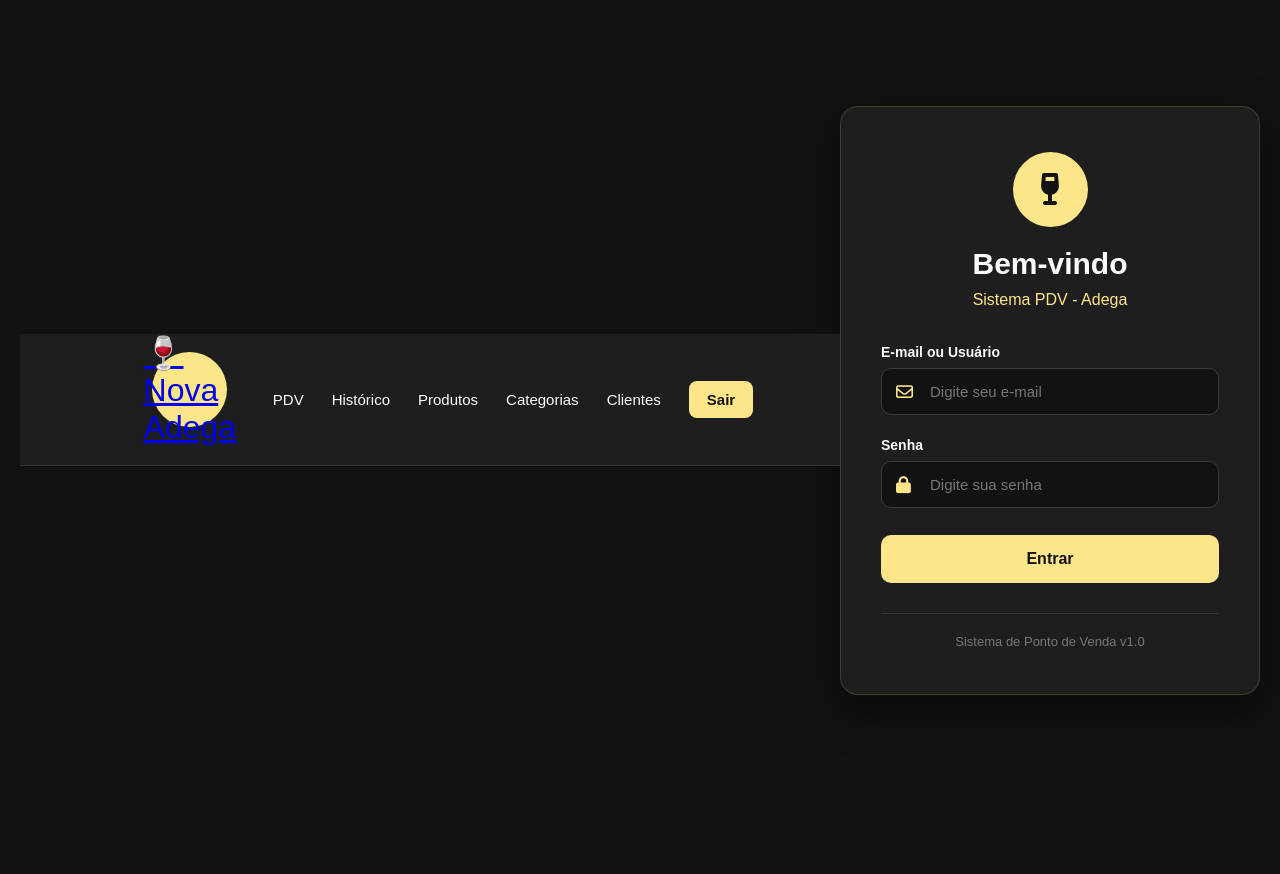
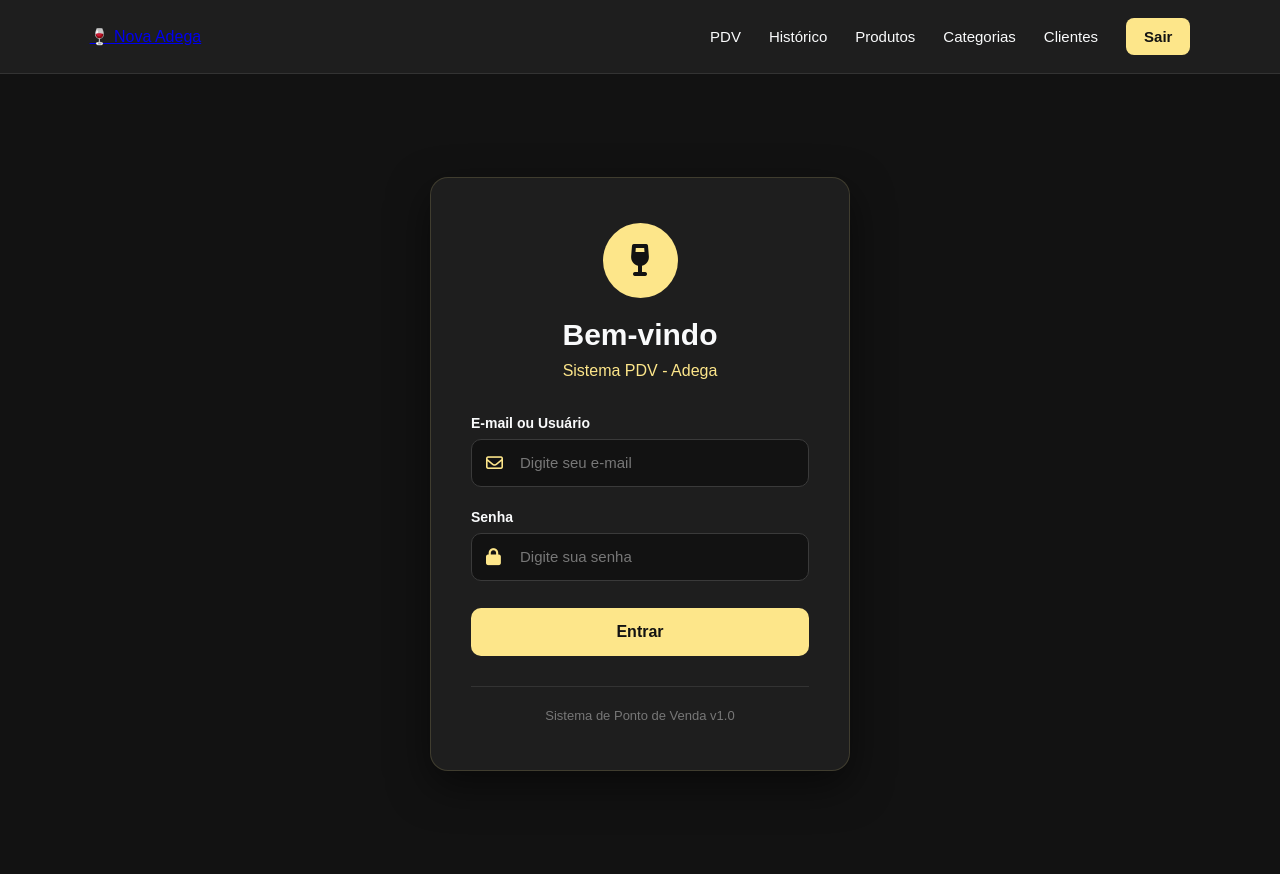
Before and after one commit to Jessy-Lima/Nova-Adega, a FastAPI app: page /auth/login in a window 1280 px wide. Before the commit the page ends 695 px from the top, so only its background shows below. Run offline with FastAPI, Linux system fonts and the light colour scheme.

Commit message:
refactor: Melhorar a estrutura e a semântica do HTML da página de login

```diff
--- a/app/static/CSS/login.css
+++ b/app/static/CSS/login.css
@@ -1,6 +1,6 @@
-/* =========================
+/* =========================================================
    RESET
-========================= */
+========================================================= */
 
 * {
     margin: 0;
@@ -8,68 +8,62 @@ RESET
     box-sizing: border-box;
 }
 
-/* =========================
-PÁGINA
-========================= */
 
-body {
-font-family: Arial, sans-serif;
+/* =========================================================
+   PÁGINA DE LOGIN
+========================================================= */
 
+.login-page {
+    min-height: 100vh;
+
+    width: 100%;
+
+    display: flex;
+    justify-content: center;
+    align-items: center;
+
+    padding: 20px;
 
     background-color: #121212;
 
     color: #F9FAFB;
-
-min-height: 100vh;
-
-display: flex;
-
-justify-content: center;
-
-align-items: center;
-
-padding: 20px;
+}
 
 
-}
-
-/* =========================
+/* =========================================================
    CARD DE LOGIN
-========================= */
+========================================================= */
 
 .login-card {
-background-color: #1E1E1E;
-
-
     width: 100%;
     max-width: 420px;
 
     padding: 45px 40px;
 
+    background-color: #1E1E1E;
+
     border-radius: 18px;
 
     text-align: center;
 
-box-shadow: 0 15px 40px rgba(0, 0, 0, 0.5);
-
     border: 1px solid rgba(253, 230, 138, 0.15);
 
-
+    box-shadow:
+        0 15px 40px rgba(0, 0, 0, 0.5);
 }
 
-/* =========================
+
+/* =========================================================
    LOGO
-========================= */
+========================================================= */
 
-.logo {
+.login-card .logo {
     width: 75px;
     height: 75px;
-
 
     margin: 0 auto 20px;
 
     display: flex;
-
     justify-content: center;
     align-items: center;
 
@@ -80,51 +74,52 @@ color: #121212;
     border-radius: 50%;
 
     font-size: 32px;
+}
 
 
-}
-
-/* =========================
+/* =========================================================
    TÍTULO
-========================= */
+========================================================= */
 
 .login-card h1 {
     color: #F9FAFB;
 
-
     font-size: 30px;
 
     margin-bottom: 10px;
+}
 
 
-}
-
-/* SUBTÍTULO */
+/* =========================================================
+   SUBTÍTULO
+========================================================= */
 
 .login-card > p {
     color: #FDE68A;
 
-
     font-size: 16px;
 
     margin-bottom: 35px;
+}
 
 
-}
+/* =========================================================
+   FORMULÁRIO
+========================================================= */
 
-/* =========================
-FORMULÁRIO
-========================= */
+.login-card form {
+    width: 100%;
 
-form {
     text-align: left;
 }
 
-/* LABEL */
 
-label {
+/* =========================================================
+   LABEL
+========================================================= */
+
+.login-card label {
     display: block;
-
 
     margin-bottom: 8px;
 
@@ -133,30 +128,31 @@ color: #F9FAFB;
     font-size: 14px;
 
     font-weight: bold;
+}
 
 
-}
+/* =========================================================
+   INPUT COM ÍCONE
+========================================================= */
 
-/* =========================
-INPUT COM ÍCONE
-========================= */
-
-.input-group {
+.login-card .input-group {
     position: relative;
 
+    width: 100%;
 
     display: flex;
-
     align-items: center;
 
     margin-bottom: 22px;
+}
 
 
-}
+/* =========================================================
+   ÍCONE
+========================================================= */
 
-.input-group i {
+.login-card .input-group i {
     position: absolute;
-
 
     left: 15px;
 
@@ -164,16 +160,20 @@ color: #FDE68A;
 
     font-size: 17px;
 
-z-index: 1;
+    z-index: 2;
+}
 
 
-}
+/* =========================================================
+   INPUT
+========================================================= */
 
-/* INPUT */
-
-.input-group input {
+.login-card .input-group input {
     width: 100%;
 
+    height: 48px;
+
+    padding: 14px 15px 14px 48px;
 
     background-color: #121212;
 
@@ -183,41 +183,47 @@ border: 1px solid #3a3a3a;
 
     border-radius: 10px;
 
-padding: 14px 15px 14px 48px;
-
     font-size: 15px;
 
     outline: none;
 
     transition: 0.3s;
+}
 
 
-}
+/* =========================================================
+   PLACEHOLDER
+========================================================= */
 
-/* PLACEHOLDER */
-
-.input-group input::placeholder {
+.login-card .input-group input::placeholder {
     color: #777;
 }
 
-/* QUANDO O INPUT ESTÁ SELECIONADO */
 
-.input-group input:focus {
+/* =========================================================
+   INPUT FOCADO
+========================================================= */
+
+.login-card .input-group input:focus {
     border-color: #FDE68A;
 
-
-box-shadow: 0 0 0 3px rgba(253, 230, 138, 0.1);
+    box-shadow:
+        0 0 0 3px rgba(253, 230, 138, 0.1);
+}
 
 
-}
+/* =========================================================
+   BOTÃO
+========================================================= */
 
-/* =========================
-BOTÃO
-========================= */
-
-button {
+.login-card button {
     width: 100%;
 
+    height: 48px;
+
+    margin-top: 5px;
+
+    padding: 15px;
 
     background-color: #FDE68A;
 
@@ -227,10 +233,6 @@ border: none;
 
     border-radius: 10px;
 
-padding: 15px;
-
-margin-top: 5px;
-
     font-size: 16px;
 
     font-weight: bold;
@@ -238,26 +240,26 @@ font-weight: bold;
     cursor: pointer;
 
     transition: 0.3s;
+}
 
 
+/* =========================================================
+   HOVER DO BOTÃO
+========================================================= */
+
+.login-card button:hover {
+    background-color: #FEF3C7;
+
+    transform: translateY(-2px);
 }
 
-button:hover {
-background-color: #FEF3C7;
 
+/* =========================================================
+   FOOTER
+========================================================= */
 
-transform: translateY(-2px);
-
-
-}
-
-/* =========================
-FOOTER
-========================= */
-
-.footer {
+.login-card .footer {
     margin-top: 30px;
-
 
     padding-top: 20px;
 
@@ -267,32 +269,33 @@ color: #777;
 
     font-size: 13px;
 
-
+    line-height: 1.4;
 }
 
-/* =========================
+
+/* =========================================================
    RESPONSIVIDADE
-========================= */
+========================================================= */
 
 @media (max-width: 480px) {
 
+    .login-page {
+        padding: 15px;
+    }
 
     .login-card {
         padding: 35px 25px;
     }
 
-
     .login-card h1 {
         font-size: 26px;
     }
 
-
-.logo {
+    .login-card .logo {
         width: 65px;
         height: 65px;
 
         font-size: 28px;
     }
 
-
 }
--- a/app/templates/auth/login.html
+++ b/app/templates/auth/login.html
@@ -11,6 +11,8 @@
 {% endblock %}
 
 {% block content %}
+
+<main class="login-page">
 
     <div class="login-card">
 
@@ -28,11 +30,13 @@
 
             <div class="input-group">
                 <i class="fa-regular fa-envelope"></i>
+
                 <input
                     type="text"
                     id="email"
                     name="email"
                     placeholder="Digite seu e-mail"
+                    autocomplete="username"
                     required>
             </div>
 
@@ -40,15 +44,19 @@
 
             <div class="input-group">
                 <i class="fa-solid fa-lock"></i>
+
                 <input
                     type="password"
                     id="senha"
                     name="senha"
                     placeholder="Digite sua senha"
+                    autocomplete="current-password"
                     required>
             </div>
 
-        <button type="submit">Entrar</button>
+            <button type="submit">
+                Entrar
+            </button>
 
         </form>
 
@@ -58,4 +66,6 @@
 
     </div>
 
+</main>
+
 {% endblock %}
```
Lines whose indentation alone changed are shown as unchanged.
